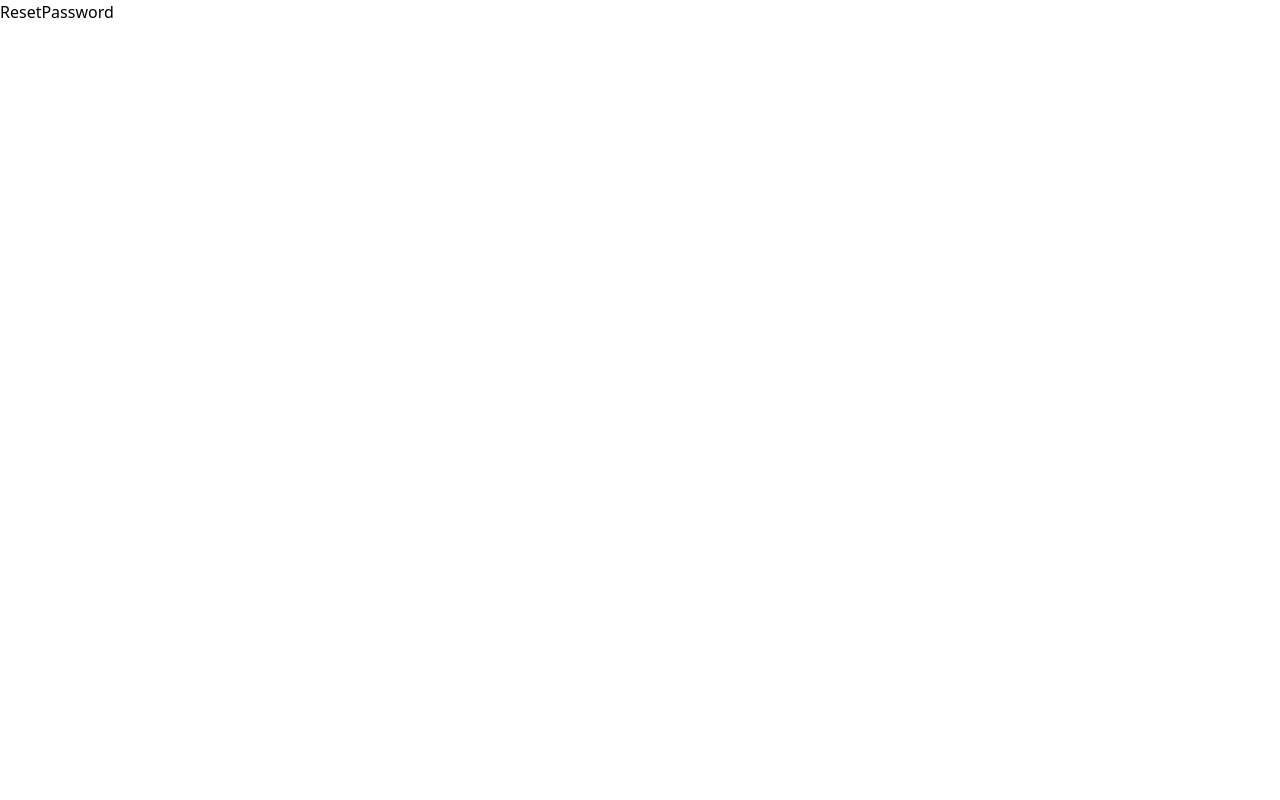
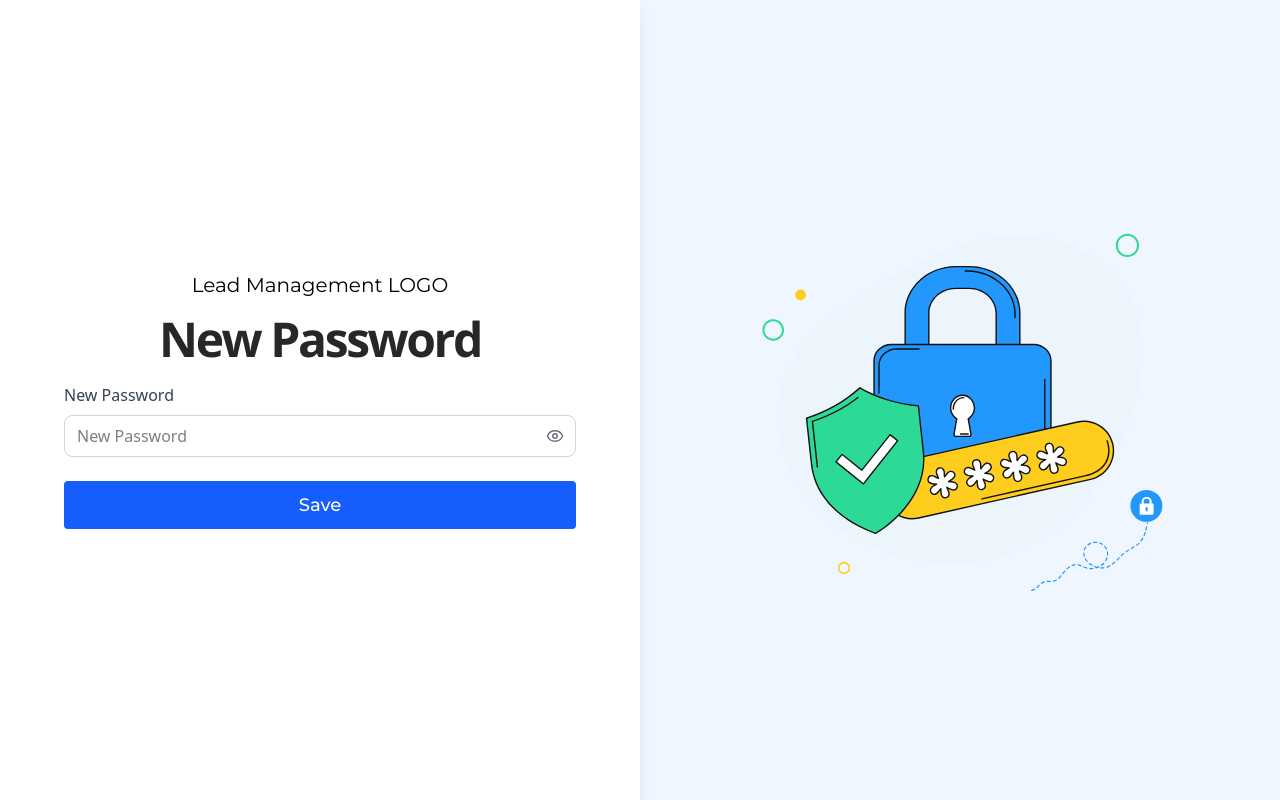
Before and after one commit to priyesshrai/leads, a Next.js app: page /reset-password in a window 1280 px wide. Built offline with nearby package versions, Linux system fonts and the light colour scheme.

Commit message:
Add reset password component

```diff
--- a/src/app/(auth)/reset-password/page.tsx
+++ b/src/app/(auth)/reset-password/page.tsx
@@ -1,7 +1,13 @@
-import React from 'react'
+import LeftSection from '@/src/components/auth/LeftSection'
+import ResetPassword from '@/src/components/auth/ResetPassword'
+import RightSection from '@/src/components/auth/RightSection'
 
-export default function ResetPassword() {
+export default async function ResetPasswordPage({ searchParams }: { searchParams: Promise<{ token: string }> }) {
+  const { token } = await searchParams;
   return (
-    <div>ResetPassword</div>
+    <main className='relative w-full grid md:grid-cols-2 grid-cols-1'>
+      <LeftSection title='New Password' children={<ResetPassword token={token} />} />
+      <RightSection imageSrc='/images/login/reset_pass.svg' />
+    </main>
   )
 }
--- a/src/app/api/v1/auth/reset-password/route.ts
+++ b/src/app/api/v1/auth/reset-password/route.ts
@@ -4,7 +4,7 @@ import bcrypt from "bcryptjs";
 import { verifyResetJwt } from "@/src/lib/resetJwt";
 
 export async function POST(req: Request) {
-    const { token, newPassword } = await req.json();
+    const { token, password } = await req.json();
 
     const payload = verifyResetJwt(token);
     if (!payload) {
@@ -25,7 +25,7 @@ export async function POST(req: Request) {
         return NextResponse.json({ error: "Invalid or expired token" }, { status: 400 });
     }
 
-    const hashedPassword = await bcrypt.hash(newPassword, 10);
+    const hashedPassword = await bcrypt.hash(password, 10);
 
     await prisma.user.update({
         where: { id: user.id },
@@ -36,5 +36,5 @@ export async function POST(req: Request) {
         }
     });
 
-    return NextResponse.json({ message: "Password reset successful" });
+    return NextResponse.json({ message: "Password reset successful" }, { status: 201 });
 }
--- a/src/components/auth/ForgetPassword.tsx
+++ b/src/components/auth/ForgetPassword.tsx
@@ -9,7 +9,7 @@ import { useMutation } from '@tanstack/react-query'
 export default function ForgetPassword() {
     const [email, setEmail] = useState<string>('')
 
-    const loginMutation = useMutation({
+    const passwordMutation = useMutation({
         mutationFn: async (payload: string): Promise<string> => {
             const response = await axios.post(
                 "/api/v1/auth/forget-password",
@@ -21,7 +21,7 @@ export default function ForgetPassword() {
             setEmail('');
         },
     });
-    const { mutate, isPending, isError, error, isSuccess } = loginMutation;
+    const { mutate, isPending, isError, error, isSuccess } = passwordMutation;
 
     function handleSubmit(e: FormEvent) {
         e.preventDefault();
@@ -48,7 +48,7 @@ export default function ForgetPassword() {
                 role='button'
                 className={`w-full bg-blue-600 py-2.5 text-white mt-3 rounded font-medium text-lg ${isPending ? 'cursor-not-allowed' : 'cursor-pointer'} `}
             >
-                {isPending ? "Loading..." : 'Login'}
+                {isPending ? "Loading..." : 'Reset'}
             </button>
             {isError && (
                 <p className="text-red-500 text-sm mt-1">
--- /dev/null
+++ b/src/components/auth/ResetPassword.tsx
@@ -0,0 +1,68 @@
+'use client';
+import { ChangeEvent, FormEvent, useState } from "react";
+import Input from "../ui/Input";
+import { Eye, EyeOff } from "lucide-react";
+import { useMutation } from "@tanstack/react-query";
+import axios, { AxiosError } from "axios";
+
+export default function ResetPassword({ token }: { token: string }) {
+    const [password, setPassword] = useState<string>('')
+    const [showPassword, setShowPassword] = useState<boolean>(false);
+    const resetPasswordMutation = useMutation({
+        mutationFn: async (payload: string): Promise<string> => {
+            const response = await axios.post(
+                "/api/v1/auth/reset-password",
+                {
+                    "token": token,
+                    "password": payload
+                }
+            );
+            return response.data;
+        },
+        onSuccess: () => {
+            setPassword('');
+        },
+    });
+    const { mutate, isPending, isError, error, isSuccess } = resetPasswordMutation;
+
+    function handleSubmit(e: FormEvent) {
+        e.preventDefault();
+        mutate(password);
+    }
+
+    return (
+        <form className="relative w-full flex flex-col gap-3" onSubmit={handleSubmit}>
+            <Input
+                value={password}
+                type={showPassword ? "text" : "password"}
+                name="password"
+                label="New Password"
+                placeholder="New Password"
+                rightIcon={
+                    showPassword ? (
+                        <EyeOff size={18} onClick={() => setShowPassword(false)} />
+                    ) : (
+                        <Eye size={18} onClick={() => setShowPassword(true)} />
+                    )
+                }
+                onChange={(e: ChangeEvent<HTMLInputElement>) => setPassword(e.target.value)}
+            />
+            <button
+                disabled={isPending}
+                role='button'
+                className={`w-full bg-blue-600 py-2.5 text-white mt-3 rounded font-medium text-lg ${isPending ? 'cursor-not-allowed' : 'cursor-pointer'} `}
+            >
+                {isPending ? "Loading..." : 'Save'}
+            </button>
+            {isError && (
+                <p className="text-red-500 text-sm mt-1">
+                    {((error as AxiosError)?.response?.data as { error?: string })?.error || (error as Error).message}
+                </p>
+            )}
+
+            {isSuccess && (
+                <p className="text-green-500 text-sm mt-1">Password Successfully Reset</p>
+            )}
+        </form>
+    )
+}
```
Also changed, not shown: public/images/login/reset_pass.svg (added).
